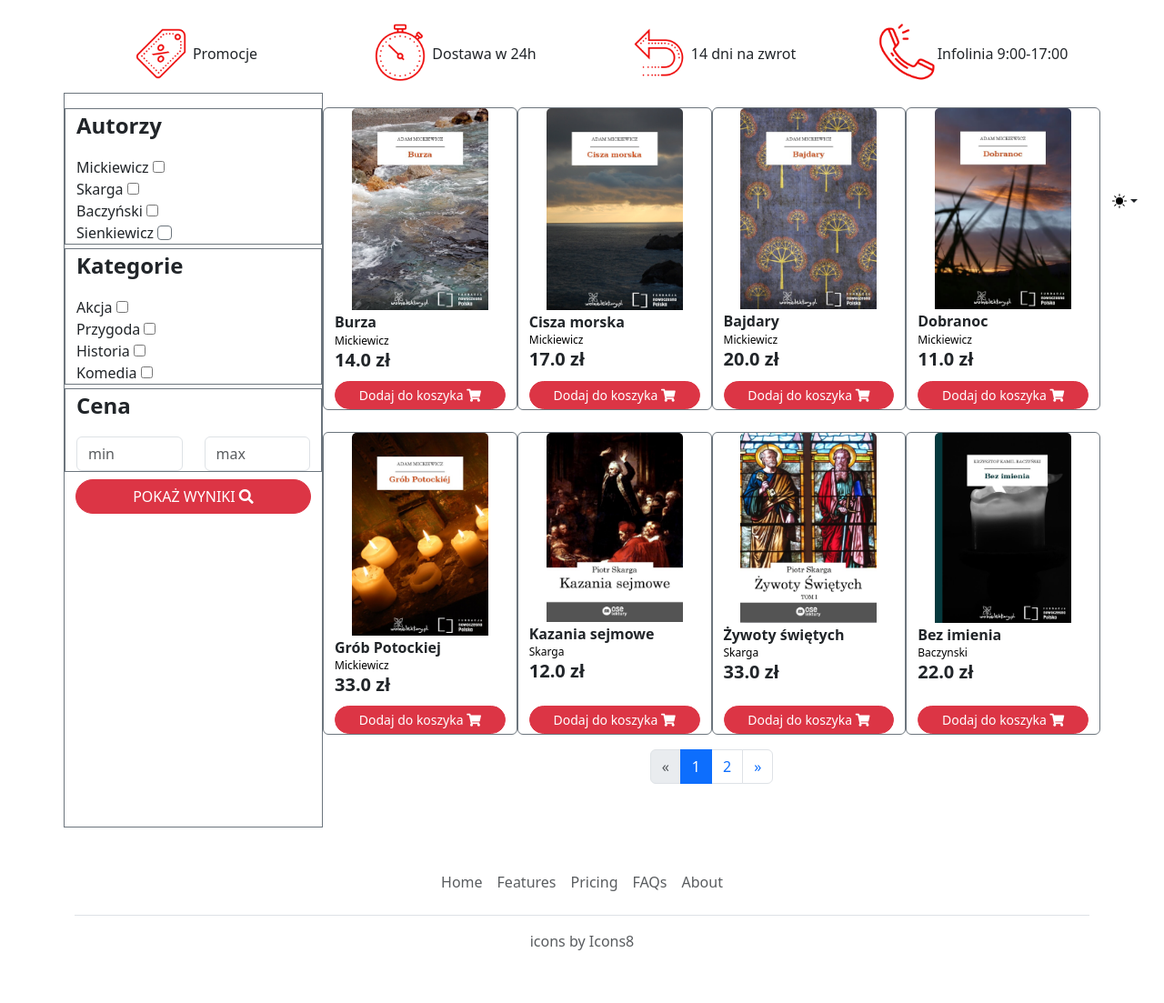
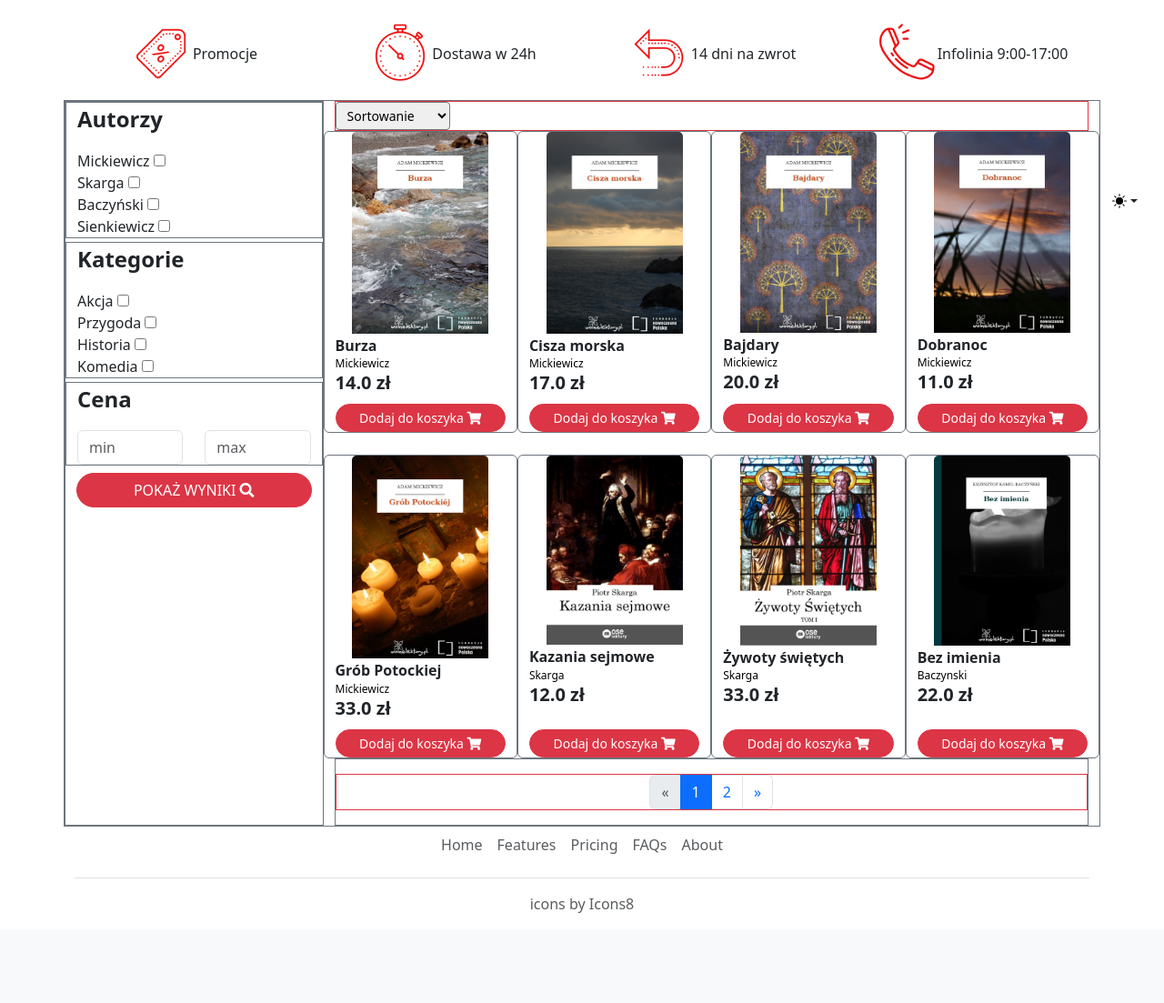
Before and after one commit to rafalwinnik0/bookshop, a Django app: page / in a window 1280 px wide. Shown: the part 542-1645 px from the top of the page at 91% size. After the commit the page ends 1546 px from the top, so only its background shows below. Run offline with Django 4.2, Linux system fonts and the light colour scheme; data comes from the database, SQL or seed files in the repository; both versions use the stored data as it was after the commit; some libraries are stand-ins or nearby versions.

Commit message:
added sorting select and he works

```diff
--- a/myapp/static/myapp/js/base.js
+++ b/myapp/static/myapp/js/base.js
@@ -387,12 +387,14 @@ function showFormResults () {
 
     let minRange = document.getElementById('minRange').value;
     let maxRange = document.getElementById('maxRange').value;
+    let selectedSorting = document.getElementById('sort-options').value;
 
     let data = {
         authorCheckedValues: authorCheckedValues,
         categoryCheckedValues: categoryCheckedValues,
         minRange: minRange,
-        maxRange: maxRange
+        maxRange: maxRange,
+        selectedSorting: selectedSorting
     };
 
     fetch('/search-based-on-filter/', {
@@ -434,44 +436,6 @@ function showFormResults () {
                 `;
                 booksContainer.innerHTML += bookCard;  // Dodajemy nowe książki
             });
-//            let bookNavigator = `
-//                <ul class="pagination justify-content-center py-3">
-//                {% if ${page_obj.has_previous} %}
-//                <li class="page-item">
-//                    <a class="page-link" href="?page={{ page_obj.previous_page_number }}" aria-label="Previous">
-//                        <span aria-hidden="true">&laquo;</span>
-//                    </a>
-//                </li>
-//                {% else %}
-//                <li class="page-item disabled">
-//                    <a class="page-link" aria-label="Previous">
-//                        <span aria-hidden="true">&laquo;</span>
-//                    </a>
-//                </li>
-//                {% endif %}
-//
-//                {% for ${num} in ${page_obj.paginator.page_range} %}
-//                <li class="page-item {% if ${page_obj.number} == ${num} %}active{% endif %}">
-//                    <a class="page-link" href="?page=${num}">{{ num }}</a>
-//                </li>
-//                {% endfor %}
-//
-//                {% if ${page_obj.has_next} %}
-//                <li class="page-item">
-//                    <a class="page-link" href="?page=${page_obj.next_page_number}" aria-label="Next">
-//                        <span aria-hidden="true">&raquo;</span>
-//                    </a>
-//                </li>
-//                {% else %}
-//                <li class="page-item disabled">
-//                    <a class="page-link" aria-label="Next">
-//                        <span aria-hidden="true">&raquo;</span>
-//                    </a>
-//                </li>
-//                {% endif %}
-//            </ul>
-//            `;
-//            booksNav.innerHTML += bookNavigator
         } else {
             console.log("Error receiving data from server.");
         }
@@ -480,3 +444,5 @@ function showFormResults () {
         console.error('Błąd podczas wysyłania danych:', error);
     });
 }
+
+document.getElementById('sort-options').addEventListener('change', showFormResults);
--- a/myapp/templates/myapp/base.html
+++ b/myapp/templates/myapp/base.html
@@ -108,7 +108,11 @@
                         </li>
                     </ul>
                     <a class="navbar-brand" href="{% url 'cart' %}">
-                        <i class="fa fa-shopping-cart" style="color:#ffa500;"></i>
+                        <i class="fa fa-shopping-cart position-relative" style="color:#ffa500;">
+                            <span class="position-absolute top-0 start-100 translate-middle badge rounded-pill bg-danger">
+                            1
+                            </span>
+                        </i>
                     </a>
                     {% else %}
                     <a class="navbar-brand dropdown-toggle" role="button" data-bs-toggle="dropdown" aria-expanded="false">
@@ -167,7 +171,7 @@
         <div class="container">
         {% block body %}
         {% endblock %}
-            <footer class="py-3 my-4">
+            <footer class="">
                 <ul class="nav justify-content-center border-bottom pb-3 mb-3">
                     <li class="nav-item"><a href="#" class="nav-link px-2 text-body-secondary">Home</a></li>
                     <li class="nav-item"><a href="#" class="nav-link px-2 text-body-secondary">Features</a></li>
--- a/myapp/templates/myapp/index.html
+++ b/myapp/templates/myapp/index.html
@@ -90,7 +90,7 @@
     </button>
 </div>
 
-<div class="row row-cols-4 py-2">
+<div class="row row-cols-4 py-2 mb-2">
     <div class="col d-flex align-items-center justify-content-center">
 <!--        <i class="fa fa-book fa-2x" style="color:red" aria-hidden="True"></i> Polska literatura-->
         <img width="70" height="70" src="{% static 'icons8-sale-100.png' %}" alt="sale-price-tag"/> Promocje
@@ -109,8 +109,8 @@
     </div>
 </div>
 
-<div class="row">
-    <div class="col-3 text-center py-3 border border-secondary">
+<div class="row border border-secondary">
+    <div class="col-3 text-center border border-secondary">
         <div class="row text-start border border-secondary">
             <p class="text-start fs-4 fw-bold">Autorzy</p>
             <div class="text-start">
@@ -135,7 +135,7 @@
                 <label class="form-check-label" for="Sienkiewicz">
                 Sienkiewicz
                 </label>
-                <input class="form-check-input border border-secondary" type="checkbox" value="" id="Sienkiewicz">
+                <input class="form-check-input-author border border-secondary" type="checkbox" value="" id="Sienkiewicz">
             </div>
         </div>
         <div class="row text-start border border-secondary mt-1">
@@ -182,60 +182,22 @@
                 <i class="fa fa-search"></i>
             </button>
         </div>
-<!--        <h3>KATEGORIE</h3>-->
-<!--        <table class="table table-hover">-->
-<!--            <tbody>-->
-<!--                <tr>-->
-<!--                    <td><a class="custom-link" href="{% url 'author_site' 'Baczynski' %}">Baczyński</a></td>-->
-<!--                </tr>-->
-<!--                <tr>-->
-<!--                    <td><a class="custom-link" href="{% url 'author_site' 'Mickiewicz' %}">Mickiewicz</a></td>-->
-<!--                </tr>-->
-<!--                <tr>-->
-<!--                    <td><a class="custom-link" href="{% url 'author_site' 'Sienkiewicz' %}">Sienkiewicz</a></td>-->
-<!--                </tr>-->
-<!--                <tr>-->
-<!--                    <td><a class="custom-link" href="{% url 'author_site' 'Skarga' %}">Skarga</a></td>-->
-<!--                </tr>-->
-<!--            </tbody>-->
-<!--        </table>-->
-<!--        <h3>ZNAJDZ NAS</h3>-->
-<!--        <div class="row row-cols-3 d-flex align-items-center">-->
-<!--            <div class="col">-->
-<!--                <a href="https://facebook.com">-->
-<!--                    <svg xmlns="http://www.w3.org/2000/svg" viewBox="0 0 512 512">-->
-<!--                        <path d="M512 256C512 114.6 397.4 0 256 0S0 114.6 0 256C0 376 82.7 476.8 194.2 504.5V334.2H141.4V256h52.8V222.3c0-87.1 39.4-127.5 125-127.5c16.2 0 44.2 3.2 55.7 6.4V172c-6-.6-16.5-1-29.6-1c-42 0-58.2 15.9-58.2 57.2V256h83.6l-14.4 78.2H287V510.1C413.8 494.8 512 386.9 512 256h0z"/>-->
-<!--                    </svg>-->
-<!--                </a>-->
-<!--            </div>-->
-<!--            <div class="col">-->
-<!--                <a href="https://instagram.com">-->
-<!--                    <svg xmlns="http://www.w3.org/2000/svg" viewBox="0 0 448 512">-->
-<!--                        <path d="M224.1 141c-63.6 0-114.9 51.3-114.9 114.9s51.3 114.9 114.9 114.9S339 319.5 339 255.9 287.7 141 224.1 141zm0 189.6c-41.1 0-74.7-33.5-74.7-74.7s33.5-74.7 74.7-74.7 74.7 33.5 74.7 74.7-33.6 74.7-74.7 74.7zm146.4-194.3c0 14.9-12 26.8-26.8 26.8-14.9 0-26.8-12-26.8-26.8s12-26.8 26.8-26.8 26.8 12 26.8 26.8zm76.1 27.2c-1.7-35.9-9.9-67.7-36.2-93.9-26.2-26.2-58-34.4-93.9-36.2-37-2.1-147.9-2.1-184.9 0-35.8 1.7-67.6 9.9-93.9 36.1s-34.4 58-36.2 93.9c-2.1 37-2.1 147.9 0 184.9 1.7 35.9 9.9 67.7 36.2 93.9s58 34.4 93.9 36.2c37 2.1 147.9 2.1 184.9 0 35.9-1.7 67.7-9.9 93.9-36.2 26.2-26.2 34.4-58 36.2-93.9 2.1-37 2.1-147.8 0-184.8zM398.8 388c-7.8 19.6-22.9 34.7-42.6 42.6-29.5 11.7-99.5 9-132.1 9s-102.7 2.6-132.1-9c-19.6-7.8-34.7-22.9-42.6-42.6-11.7-29.5-9-99.5-9-132.1s-2.6-102.7 9-132.1c7.8-19.6 22.9-34.7 42.6-42.6 29.5-11.7 99.5-9 132.1-9s102.7-2.6 132.1 9c19.6 7.8 34.7 22.9 42.6 42.6 11.7 29.5 9 99.5 9 132.1s2.7 102.7-9 132.1z"/>-->
-<!--                    </svg>-->
-<!--                </a>-->
-<!--            </div>-->
-<!--            <div class="col">-->
-<!--                <a href="https://x.com">-->
-<!--                    <svg xmlns="http://www.w3.org/2000/svg" viewBox="0 0 512 512">-->
-<!--                        <path d="M389.2 48h70.6L305.6 224.2 487 464H345L233.7 318.6 106.5 464H35.8L200.7 275.5 26.8 48H172.4L272.9 180.9 389.2 48zM364.4 421.8h39.1L151.1 88h-42L364.4 421.8z"/>-->
-<!--                    </svg>-->
-<!--                </a>-->
-<!--            </div>-->
-<!--        </div>-->
-<!--        <div class="row row-cols-3 text-center">-->
-<!--            <div class="col">Facebook</div>-->
-<!--            <div class="col">Instagram</div>-->
-<!--            <div class="col">X</div>-->
-<!--        </div>-->
     </div>
-    <div class="col-9 text-center py-3">
+    <div class="col-9 text-center">
+        <div class="d-flex border border-danger" >
+            <select id="sort-options" class="form-select-sm justify-content-end">
+                <option selected>Sortowanie</option>
+                <option value="title_asc">Tytuł rosnąco</option>
+                <option value="title_desc">Tytuł malejąco</option>
+                <option value="price_asc">Cena rosnąco</option>
+                <option value="price_desc">Cena malejąco</option>
+            </select>
+        </div>
         <div class="row row-cols-4 g-4" id="books-container">
-
                 {% for book in page_obj %}
                 <div class="card d-flex flex-column border border-secondary" style="border:none;">
                     <a href="{% url 'show_book' book.id %}">
-                        <img src="{{ book.file.url }}" class="card-img-top" alt="" style="width: 80%;" >
+                        <img src="{{ book.file.url }}" class="card-img-top" alt="" style="width: 80%;">
                     </a>
                     <div class="text-start py-2">
                         <h5 class="card-subtitle fw-bold fs-6">{{book.title}}</h5>
@@ -252,8 +214,9 @@
                 {% endfor %}
 
         </div>
-        <nav id="books-nav" aria-label="Page navigation example">
-            <ul class="pagination justify-content-center py-3">
+
+            <nav id="books-nav" class="border border-secondary pt-3" aria-label="Page navigation example">
+                <ul class=" pagination justify-content-center border border-danger">
                     {% if page_obj.has_previous %}
                     <li class="page-item">
                         <a class="page-link" href="?page={{ page_obj.previous_page_number }}" aria-label="Previous">
@@ -289,6 +252,7 @@
                     {% endif %}
                 </ul>
             </nav>
+
     </div>
 </div>
 {% endblock %}
--- a/myapp/views.py
+++ b/myapp/views.py
@@ -299,6 +299,7 @@ def search_based_on_filter(request):
         filters = Q()
         checked_author = data.get('authorCheckedValues', [])
         checked_category = data.get('categoryCheckedValues', [])
+        selectedSorting = data.get('selectedSorting', 'Sortowanie')
         min_range = data.get('minRange', None)
         max_range = data.get('maxRange', None)
         if min_range:
@@ -316,9 +317,21 @@ def search_based_on_filter(request):
 
         books = Book.objects.filter(filters).distinct()
 
-        print(f"How much books we have: {len(books)}")
-        for book in books:
-            print(f"Book: {book.title}, price: {book.price}")
+        if selectedSorting != '':
+            if selectedSorting == 'title_asc':
+                books = books.order_by('title')
+            elif selectedSorting == 'title_desc':
+                books = books.order_by('-title')
+            elif selectedSorting == 'price_asc':
+                books = books.order_by('price')
+            else:
+                books = books.order_by('-price')
+        else:
+            pass
+
+        # print(f"How much books we have: {len(books)}")
+        # for book in books:
+        #     print(f"Book: {book.title}, price: {book.price}")
         books_data = []
         for book in books:
             books_data.append({
@@ -329,11 +342,12 @@ def search_based_on_filter(request):
                 'file': book.file.url if book.file else ''
             })
 
-        paginator = Paginator(books_data, 8)
-        page_number = request.GET.get('page')
-        page_obj = paginator.get_page(page_number)
+        # paginator = Paginator(books_data, 8)
+        # page_number = request.GET.get('page')
+        # page_obj = paginator.get_page(page_number)
 
         return JsonResponse({
             'success': True,
-            'books': list(page_obj)
+            'books': books_data
+            # 'books': list(page_obj)
         })
```
Also changed, not shown: db.sqlite3. Lines whose indentation alone changed are shown as unchanged.
